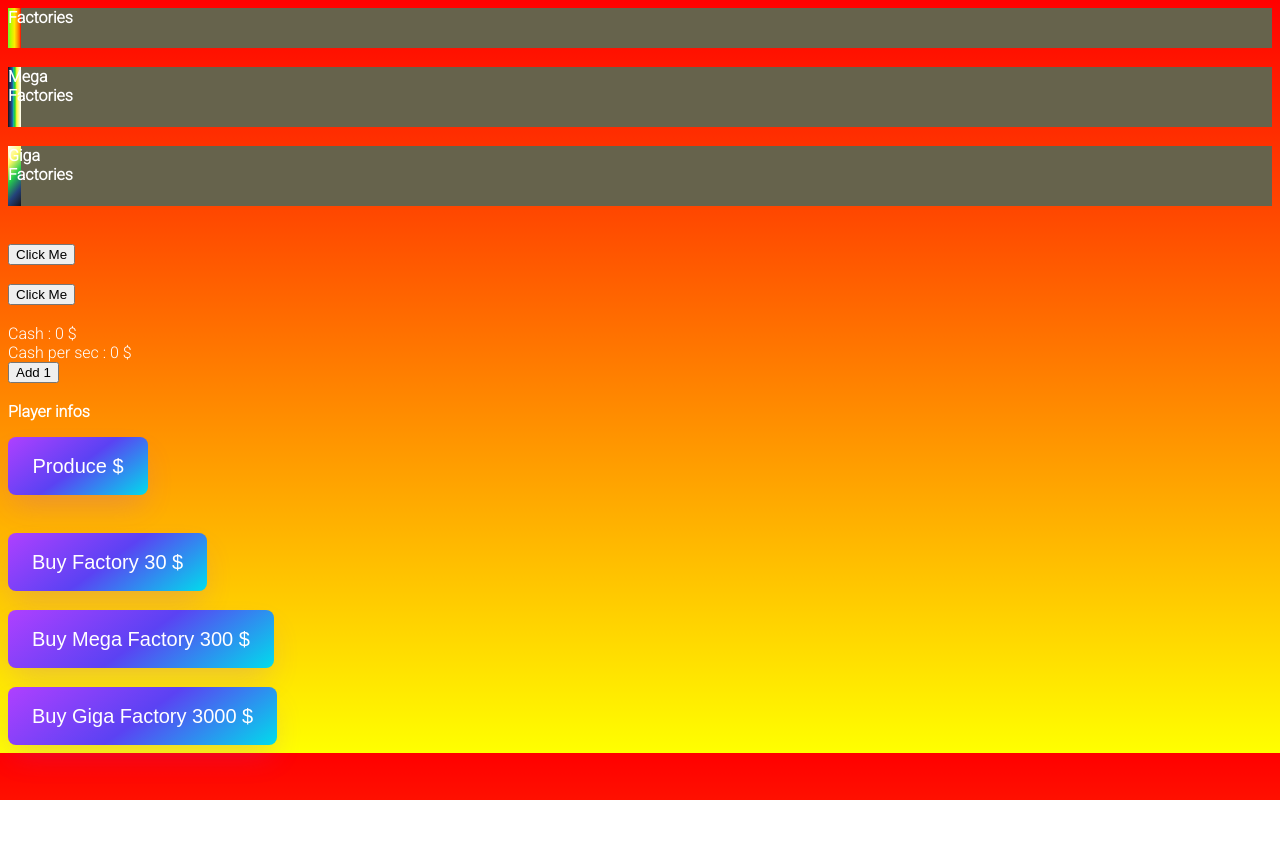
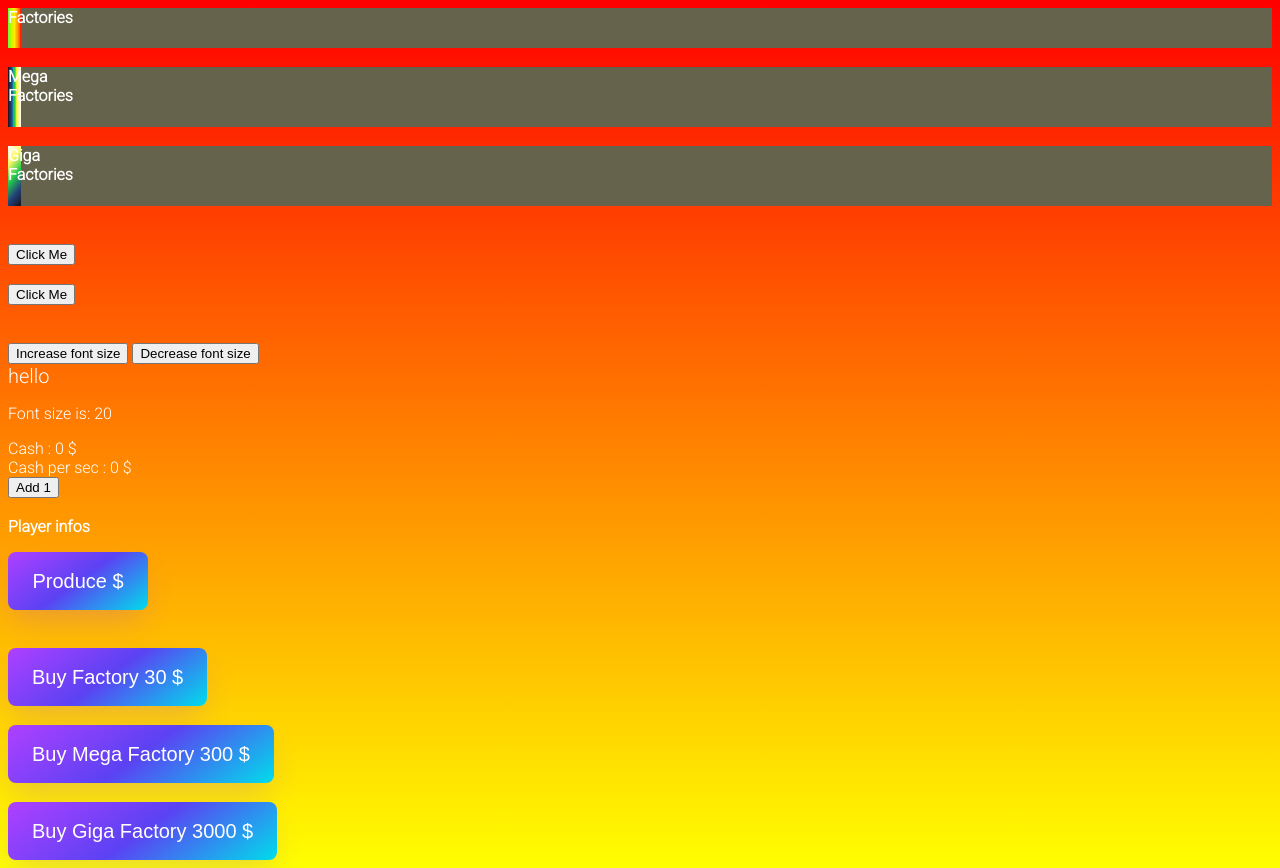
Before and after one commit to GRaonix/cash_factory2, a plain HTML site: page index.html in a window 1280 px wide. Before the commit the page ends 800 px from the top, so only its background shows below. Drawn offline with nearby package versions, Linux system fonts and the light colour scheme.

Commit message:
testing width bars

```diff
--- a/index.html
+++ b/index.html
@@ -11,7 +11,7 @@
   <body>
 
     <div id="myProgress">
-      <div id="myBar"><b>Factories</b></div>
+      <div id="myBar" :style="{ width: `${width}%` }"><b>Factories</b></div>
     </div><br>
     <div id="myProgress">
     <div id="myBar2"><b>Mega Factories</b></div>
@@ -22,6 +22,20 @@
     </div><br><br>
     <button onclick="move()">Click Me</button> <br><br>
     <button onclick="setCash()">Click Me</button> <br><br>
+    <br>
+    <button v-on:click="fontSize++">
+      Increase font size
+    </button>
+    <button v-on:click="fontSize--">
+      Decrease font size
+    </button>
+    <div id="app">
+      <div :style="{ color, fontSize: `${width}px` }">
+        hello
+      </div>
+    <p v-bind:style="{ fontSize: fontSize + 'px' }">
+      Font size is: {{ width }}
+    </p>
 
 
     <div id="app">
--- a/main.js
+++ b/main.js
@@ -30,8 +30,7 @@ const app = Vue.createApp({
 
     data() {
         return {
-            cash: 0, cashpersec : 0,
-
+            cash: 0, cashpersec : 0, width : 20
 
         }
     },
```
